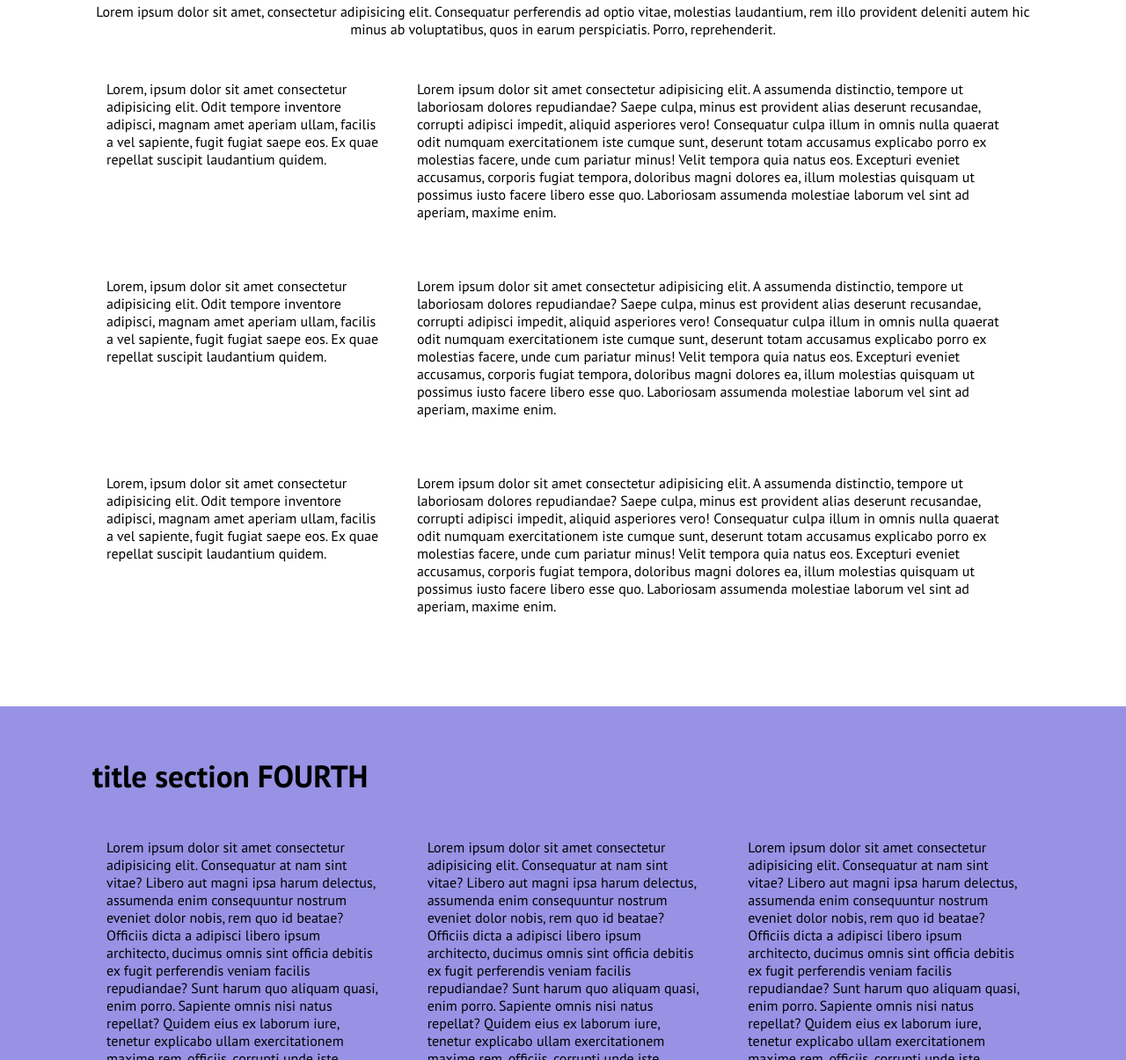
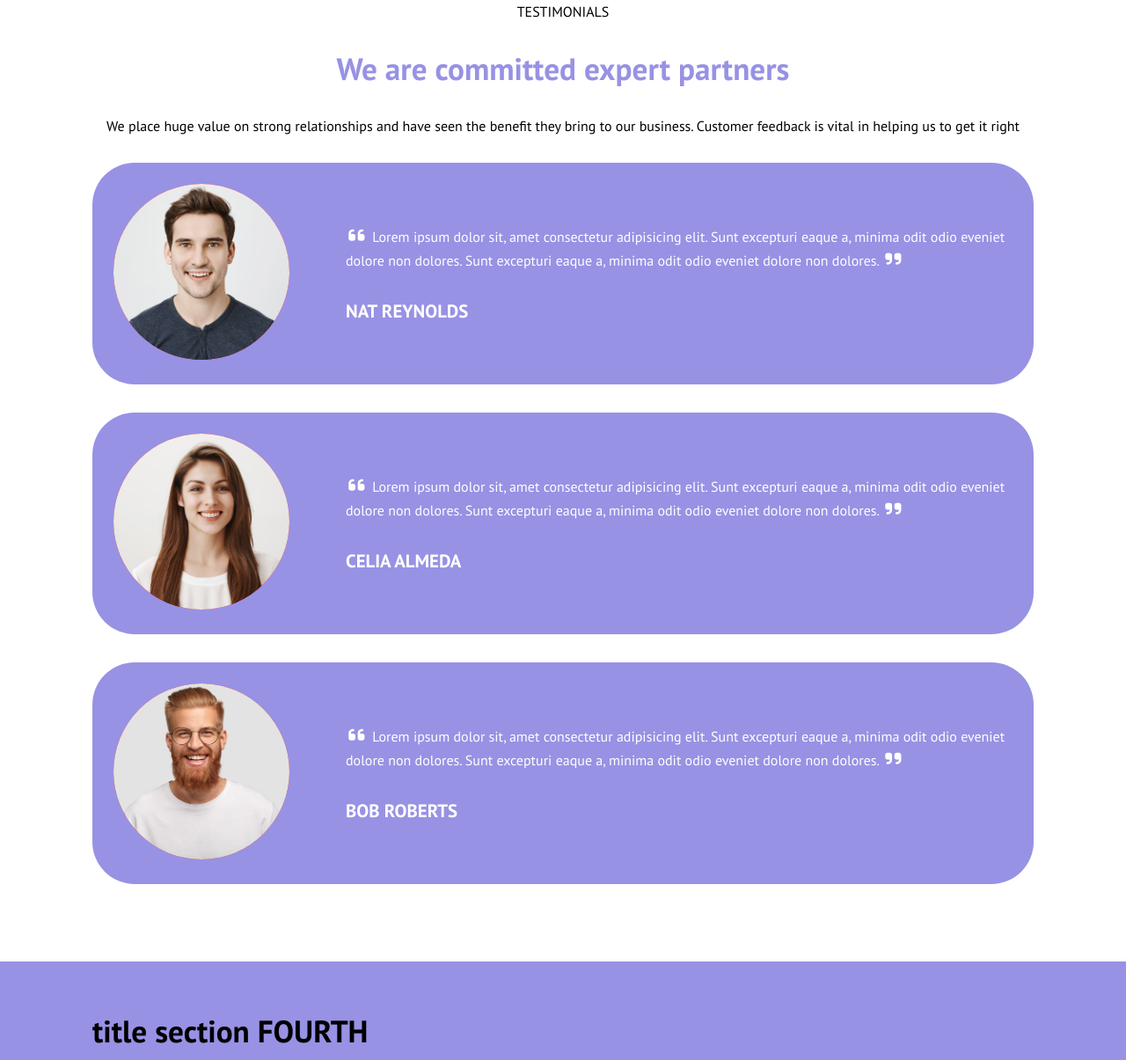
Before and after one commit to Borrellsss/htmlcss-responsive-layout, a plain HTML site: page index.html in a window 1280 px wide. Shown: the part 1720-2925 px from the top of the page at 88% size. Drawn offline with Linux system fonts and the light colour scheme.

Commit message:
main third section completed

```diff
--- a/css/style.css
+++ b/css/style.css
@@ -89,6 +89,10 @@ h2 {
 h3 {
     margin-bottom: 1rem;
     font-size: 1.6rem;
+}
+
+h4 {
+    font-size: 1.3rem;
 }
 
 /********************************************
@@ -226,11 +230,27 @@ section {
     line-height: 3em;
     background-color: #9792e4;
 }
+
 /* THIRD SECTION */
 .row {
     margin-bottom: 2rem;
-    padding: 1rem;
+    padding: 1.5rem;
+    border-radius: 3rem;
     flex-wrap: wrap;
+    color: white;
+    background-color: #9792e4;
+}
+
+.row p {
+    margin-bottom: 2rem;
+}
+
+.row .col:first-child {
+    margin: 0 auto 1rem;
+}
+
+.row .col:last-child {
+    text-align: center;
 }
 
 .expert-text {
@@ -238,9 +258,29 @@ section {
     text-align: center;
 }
 
-.expert-partners .col:first-child {
-    margin-bottom: 1rem;
+.expert-text h2 {
+    margin-top: 2rem;
+    color: #9792e4;
 }
+
+.expert-img {
+    display: inline-block;
+    background-color: red;
+    border-radius: 50%;
+    overflow: hidden;
+}
+
+.expert-img img {
+    max-width: 200px;
+    height: 200px;
+    object-fit: cover;
+}
+
+.quotation {
+    margin: 0 0.2rem;
+    font-size: 1.3rem;
+}
+
 /* FOURTH SECTION */
 .benefits {
     background-color: #9792e4;
@@ -298,18 +338,19 @@ footer {
     /* THIRD SECTION */
     .row {
         justify-content: space-between;
-    }
-
-    .expert-partners .col {
-        margin-bottom: 0;
+        align-items: center;
     }
 
     .row .col:first-child {
-        width: 30%;
+        margin: 0;
     }
 
     .row .col:last-child {
-        width: 66%
+        text-align: left;
+    }
+
+    .row .col:last-child {
+        width: calc( ( 100% - 200px ) - 2rem );
     }
 
     /* FOURTH SECTION */
@@ -390,6 +431,12 @@ footer {
         display: inline-block;
         width: 80%;
     }
+
+    /* THIRD SECTION */
+    .row .col:last-child {
+        width: calc( ( 100% - 200px ) - 4rem );
+    }
+
     /* FOURTH SECTION */
     .benefits .col {
         margin-bottom: 1.5rem;
--- a/index.html
+++ b/index.html
@@ -184,42 +184,79 @@
         <section class="expert-partners small-screen">
             <div class="container">
                 <div class="expert-text">
-                    Lorem ipsum dolor sit amet, consectetur adipisicing elit. Consequatur perferendis ad optio vitae, molestias laudantium, rem illo provident deleniti autem hic minus ab voluptatibus, quos in earum perspiciatis. Porro, reprehenderit.
+                    <span>TESTIMONIALS</span>
+
+                    <h2>We are committed expert partners</h2>
+
+                    <p>We place huge value on strong relationships and have seen the benefit they bring to our business. Customer feedback is vital in helping us to get it right</p>
                 </div>
 
                 <div class="row flex-container">
                     <div class="col">
-                        Lorem, ipsum dolor sit amet consectetur adipisicing elit. Odit tempore inventore adipisci, magnam amet aperiam ullam, facilis a vel sapiente, fugit fugiat saepe eos. Ex quae repellat suscipit laudantium quidem.
+                        <div class="expert-img">
+                            <img src="img/testimonial1.jpg" alt="testimonial1">
+                        </div>
                     </div>
 
                     <div class="col">
-                        Lorem ipsum dolor sit amet consectetur adipisicing elit. A assumenda distinctio, tempore ut laboriosam dolores repudiandae? Saepe culpa, minus est provident alias deserunt recusandae, corrupti adipisci impedit, aliquid asperiores vero!
-                        Consequatur culpa illum in omnis nulla quaerat odit numquam exercitationem iste cumque sunt, deserunt totam accusamus explicabo porro ex molestias facere, unde cum pariatur minus! Velit tempora quia natus eos.
-                        Excepturi eveniet accusamus, corporis fugiat tempora, doloribus magni dolores ea, illum molestias quisquam ut possimus iusto facere libero esse quo. Laboriosam assumenda molestiae laborum vel sint ad aperiam, maxime enim.
+                        <p>
+                            <span class="quotation">
+                                <i class="fa-solid fa-quote-left"></i>
+                            </span>
+                            Lorem ipsum dolor sit, amet consectetur adipisicing elit. Sunt excepturi eaque a, minima odit odio eveniet dolore non dolores. Sunt excepturi eaque a, minima odit odio eveniet dolore non dolores.
+                            <span class="quotation">
+                                <i class="fa-solid fa-quote-right"></i>
+                            </span>
+                        </p>
+
+                        <h4>NAT REYNOLDS</h4>
                     </div>
                 </div>
 
+
                 <div class="row flex-container">
                     <div class="col">
-                        Lorem, ipsum dolor sit amet consectetur adipisicing elit. Odit tempore inventore adipisci, magnam amet aperiam ullam, facilis a vel sapiente, fugit fugiat saepe eos. Ex quae repellat suscipit laudantium quidem.
+                        <div class="expert-img">
+                            <img src="img/testimonial2.jpg" alt="testimonial2">
+                        </div>
                     </div>
 
                     <div class="col">
-                        Lorem ipsum dolor sit amet consectetur adipisicing elit. A assumenda distinctio, tempore ut laboriosam dolores repudiandae? Saepe culpa, minus est provident alias deserunt recusandae, corrupti adipisci impedit, aliquid asperiores vero!
-                        Consequatur culpa illum in omnis nulla quaerat odit numquam exercitationem iste cumque sunt, deserunt totam accusamus explicabo porro ex molestias facere, unde cum pariatur minus! Velit tempora quia natus eos.
-                        Excepturi eveniet accusamus, corporis fugiat tempora, doloribus magni dolores ea, illum molestias quisquam ut possimus iusto facere libero esse quo. Laboriosam assumenda molestiae laborum vel sint ad aperiam, maxime enim.
+                        <p>
+                            <span class="quotation">
+                                <i class="fa-solid fa-quote-left"></i>
+                            </span>
+                            Lorem ipsum dolor sit, amet consectetur adipisicing elit. Sunt excepturi eaque a, minima odit odio eveniet dolore non dolores. Sunt excepturi eaque a, minima odit odio eveniet dolore non dolores.
+                            <span class="quotation">
+                                <i class="fa-solid fa-quote-right"></i>
+                            </span>
+                        </p>
+
+                        <h4>CELIA ALMEDA</h4>
                     </div>
                 </div>
 
+
                 <div class="row flex-container">
                     <div class="col">
-                        Lorem, ipsum dolor sit amet consectetur adipisicing elit. Odit tempore inventore adipisci, magnam amet aperiam ullam, facilis a vel sapiente, fugit fugiat saepe eos. Ex quae repellat suscipit laudantium quidem.
+                        <div class="expert-img">
+                            <img src="img/testimonial3.jpg" alt="testimonial3
+                            ">
+                        </div>
                     </div>
 
                     <div class="col">
-                        Lorem ipsum dolor sit amet consectetur adipisicing elit. A assumenda distinctio, tempore ut laboriosam dolores repudiandae? Saepe culpa, minus est provident alias deserunt recusandae, corrupti adipisci impedit, aliquid asperiores vero!
-                        Consequatur culpa illum in omnis nulla quaerat odit numquam exercitationem iste cumque sunt, deserunt totam accusamus explicabo porro ex molestias facere, unde cum pariatur minus! Velit tempora quia natus eos.
-                        Excepturi eveniet accusamus, corporis fugiat tempora, doloribus magni dolores ea, illum molestias quisquam ut possimus iusto facere libero esse quo. Laboriosam assumenda molestiae laborum vel sint ad aperiam, maxime enim.
+                        <p>
+                            <span class="quotation">
+                                <i class="fa-solid fa-quote-left"></i>
+                            </span>
+                            Lorem ipsum dolor sit, amet consectetur adipisicing elit. Sunt excepturi eaque a, minima odit odio eveniet dolore non dolores. Sunt excepturi eaque a, minima odit odio eveniet dolore non dolores.
+                            <span class="quotation">
+                                <i class="fa-solid fa-quote-right"></i>
+                            </span>
+                        </p>
+
+                        <h4>BOB ROBERTS</h4>
                     </div>
                 </div>
             </div>
```
